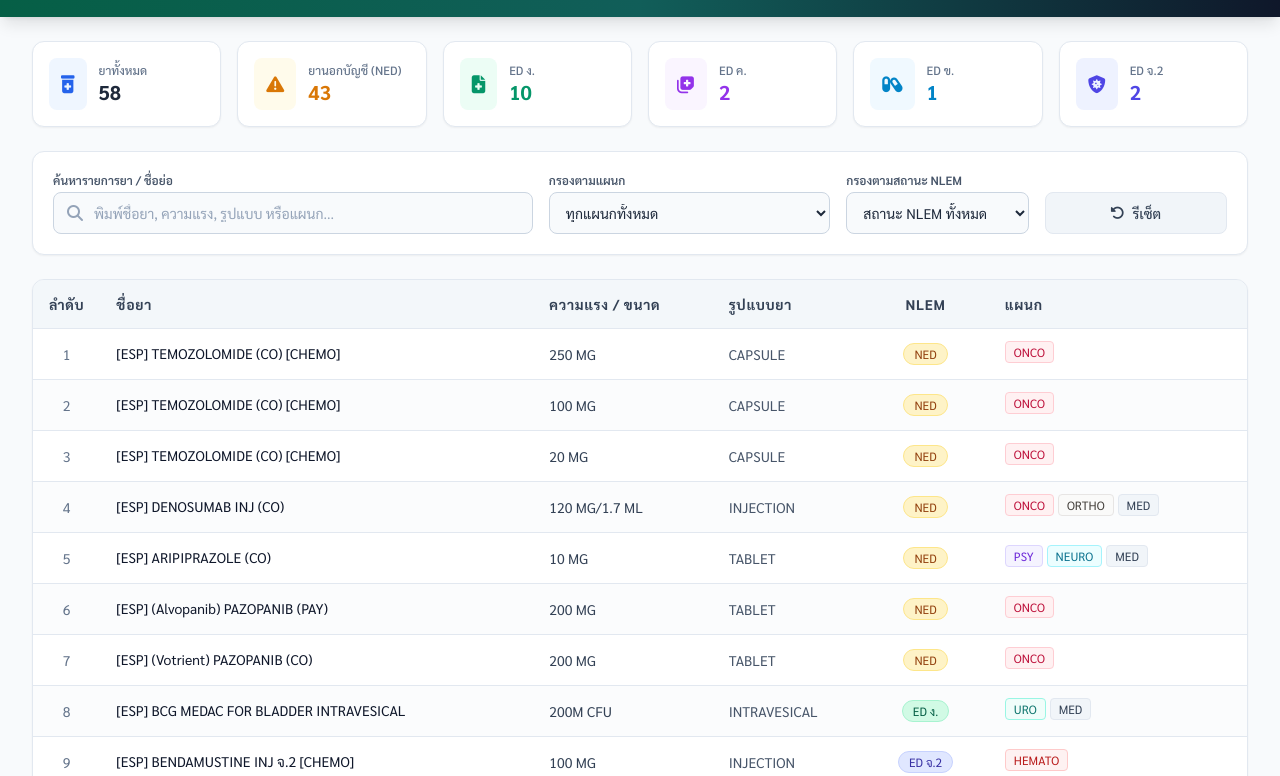
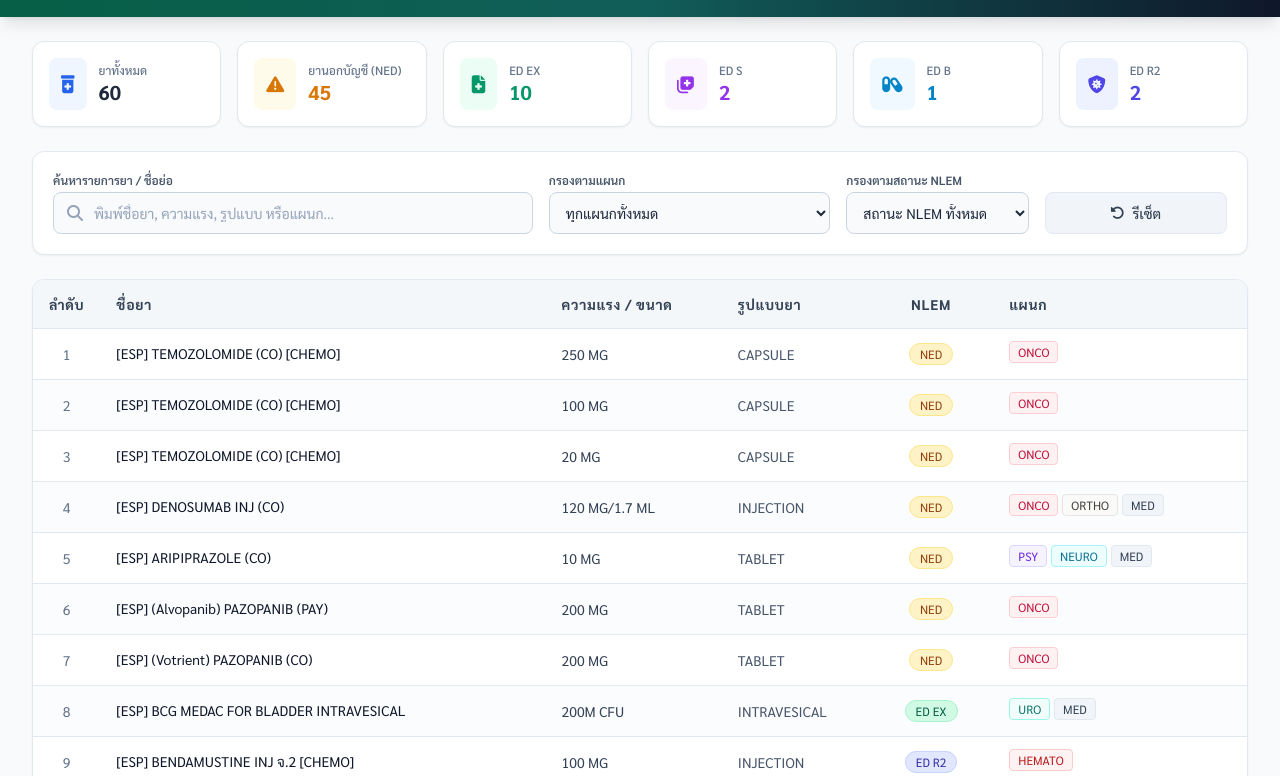
Before and after one commit to porkittipoom/-ESP-DRUG-LIST-KBH, a plain HTML site: page index.html in a window 1280 px wide. Shown: the part 87-863 px from the top of the page. Drawn offline with nearby package versions, Linux system fonts and the light colour scheme.

Commit message:
Add files via upload

```diff
--- a/index.html
+++ b/index.html
@@ -89,13 +89,13 @@
                     </h1>
                     <p class="text-emerald-100 text-sm sm:text-base mt-1 font-medium flex items-center gap-2">
                         <i class="fa-regular fa-calendar-check text-emerald-300"></i>
-                        ข้อมูลอัปเดตล่าสุด: 58 รายการ (ปีงบ2570)
+                        ข้อมูลอัปเดตล่าสุด: 60 รายการ (ปีงบ2570)
                     </p>
                 </div>
-                <!-- Print / Print PDF Button (Replaces Total Badge) -->
-                <button onclick="window.print()" class="flex items-center gap-2.5 bg-emerald-700/80 hover:bg-emerald-600 active:bg-emerald-800 text-white font-medium px-5 py-2.5 rounded-full border border-emerald-500/30 shadow-sm transition-all self-start md:self-auto cursor-pointer">
-                    <i class="fa-solid fa-print text-lg"></i>
-                    <span>พิมพ์ / พิมพ์PDF</span>
+                <!-- Print / Print PDF Button (Compact & Sleek Design) -->
+                <button onclick="window.print()" class="flex items-center gap-2 bg-emerald-700/80 hover:bg-emerald-600 active:bg-emerald-800 text-white text-xs sm:text-sm font-medium px-3.5 py-2 rounded-lg border border-emerald-500/30 shadow-sm transition-all self-start md:self-auto cursor-pointer">
+                    <i class="fa-solid fa-print"></i>
+                    <span>พิมพ์ / พิมพ์ PDF</span>
                 </button>
             </div>
         </div>
@@ -113,7 +113,7 @@
                 </div>
                 <div>
                     <div class="text-xs font-medium text-slate-500">ยาทั้งหมด</div>
-                    <div class="text-xl font-bold text-slate-800" id="stat-total">58</div>
+                    <div class="text-xl font-bold text-slate-800" id="stat-total">60</div>
                 </div>
             </div>
             <!-- NED -->
@@ -123,46 +123,46 @@
                 </div>
                 <div>
                     <div class="text-xs font-medium text-slate-500">ยานอกบัญชี (NED)</div>
-                    <div class="text-xl font-bold text-amber-600" id="stat-ned">43</div>
+                    <div class="text-xl font-bold text-amber-600" id="stat-ned">45</div>
                 </div>
             </div>
-            <!-- ED ง. -->
+            <!-- ED EX -->
             <div class="bg-white p-4 rounded-xl border border-slate-200 shadow-sm flex items-center gap-3">
                 <div class="p-3 bg-emerald-50 text-emerald-600 rounded-lg">
                     <i class="fa-solid fa-file-medical text-lg"></i>
                 </div>
                 <div>
-                    <div class="text-xs font-medium text-slate-500">ED ง.</div>
+                    <div class="text-xs font-medium text-slate-500">ED EX</div>
                     <div class="text-xl font-bold text-emerald-600" id="stat-ed-ng">10</div>
                 </div>
             </div>
-            <!-- ED ค. -->
+            <!-- ED S -->
             <div class="bg-white p-4 rounded-xl border border-slate-200 shadow-sm flex items-center gap-3">
                 <div class="p-3 bg-purple-50 text-purple-600 rounded-lg">
                     <i class="fa-solid fa-notes-medical text-lg"></i>
                 </div>
                 <div>
-                    <div class="text-xs font-medium text-slate-500">ED ค.</div>
+                    <div class="text-xs font-medium text-slate-500">ED S</div>
                     <div class="text-xl font-bold text-purple-600" id="stat-ed-kh">2</div>
                 </div>
             </div>
-            <!-- ED ข. -->
+            <!-- ED B -->
             <div class="bg-white p-4 rounded-xl border border-slate-200 shadow-sm flex items-center gap-3">
                 <div class="p-3 bg-sky-50 text-sky-600 rounded-lg">
                     <i class="fa-solid fa-capsules text-lg"></i>
                 </div>
                 <div>
-                    <div class="text-xs font-medium text-slate-500">ED ข.</div>
+                    <div class="text-xs font-medium text-slate-500">ED B</div>
                     <div class="text-xl font-bold text-sky-600" id="stat-ed-k">1</div>
                 </div>
             </div>
-            <!-- ED จ.2 -->
+            <!-- ED R2 -->
             <div class="bg-white p-4 rounded-xl border border-slate-200 shadow-sm flex items-center gap-3">
                 <div class="p-3 bg-indigo-50 text-indigo-600 rounded-lg">
                     <i class="fa-solid fa-shield-virus text-lg"></i>
                 </div>
                 <div>
-                    <div class="text-xs font-medium text-slate-500">ED จ.2</div>
+                    <div class="text-xs font-medium text-slate-500">ED R2</div>
                     <div class="text-xl font-bold text-indigo-600" id="stat-ed-j2">2</div>
                 </div>
             </div>
@@ -209,10 +209,10 @@
                     <select id="nlem-filter" class="w-full py-2.5 px-3 bg-slate-50 border border-slate-300 rounded-lg text-sm text-slate-800 focus:outline-none focus:ring-2 focus:ring-emerald-500 focus:border-emerald-500 transition-all">
                         <option value="ALL">สถานะ NLEM ทั้งหมด</option>
                         <option value="NED">NED (ยานอกบัญชี)</option>
-                        <option value="ED ง.">ED ง.</option>
-                        <option value="ED ค.">ED ค.</option>
-                        <option value="ED ข.">ED ข.</option>
-                        <option value="ED จ.2">ED จ.2</option>
+                        <option value="ED EX">ED EX</option>
+                        <option value="ED S">ED S</option>
+                        <option value="ED B">ED B</option>
+                        <option value="ED R2">ED R2</option>
                     </select>
                 </div>
 
@@ -263,7 +263,7 @@
 
     <!-- JavaScript Application Code -->
     <script>
-        // Master Dataset (58 Items) - Corrected & Validated
+        // Master Dataset (60 Items)
         const drugData = [
             { id: 1, name: "[ESP] TEMOZOLOMIDE (CO) [CHEMO]", strength: "250 MG", form: "CAPSULE", nlem: "NED", depts: ["ONCO"] },
             { id: 2, name: "[ESP] TEMOZOLOMIDE (CO) [CHEMO]", strength: "100 MG", form: "CAPSULE", nlem: "NED", depts: ["ONCO"] },
@@ -272,26 +272,26 @@
             { id: 5, name: "[ESP] ARIPIPRAZOLE (CO)", strength: "10 MG", form: "TABLET", nlem: "NED", depts: ["PSY", "NEURO", "MED"] },
             { id: 6, name: "[ESP] (Alvopanib) PAZOPANIB (PAY)", strength: "200 MG", form: "TABLET", nlem: "NED", depts: ["ONCO"] },
             { id: 7, name: "[ESP] (Votrient) PAZOPANIB (CO)", strength: "200 MG", form: "TABLET", nlem: "NED", depts: ["ONCO"] },
-            { id: 8, name: "[ESP] BCG MEDAC FOR BLADDER INTRAVESICAL", strength: "200M CFU", form: "INTRAVESICAL", nlem: "ED ง.", depts: ["URO", "MED"] },
-            { id: 9, name: "[ESP] BENDAMUSTINE INJ จ.2 [CHEMO]", strength: "100 MG", form: "INJECTION", nlem: "ED จ.2", depts: ["HEMATO"] },
+            { id: 8, name: "[ESP] BCG MEDAC FOR BLADDER INTRAVESICAL", strength: "200M CFU", form: "INTRAVESICAL", nlem: "ED EX", depts: ["URO", "MED"] },
+            { id: 9, name: "[ESP] BENDAMUSTINE INJ จ.2 [CHEMO]", strength: "100 MG", form: "INJECTION", nlem: "ED R2", depts: ["HEMATO"] },
             { id: 10, name: "[ESP] BRIGATINIB (CO) [CHEMO]", strength: "180 MG", form: "TABLET", nlem: "NED", depts: ["ONCO"] },
             { id: 11, name: "[ESP] BRIGATINIB (CO) [CHEMO]", strength: "90 MG", form: "TABLET", nlem: "NED", depts: ["ONCO"] },
-            { id: 12, name: "[ESP] CLONIDINE", strength: "0.15 MG", form: "TABLET", nlem: "ED ข.", depts: ["MED", "ESRD"] },
+            { id: 12, name: "[ESP] CLONIDINE", strength: "0.15 MG", form: "TABLET", nlem: "ED B", depts: ["MED", "ESRD"] },
             { id: 13, name: "[ESP] DABRAFENIB (CO) [CHEMO]", strength: "75 MG", form: "CAPSULE", nlem: "NED", depts: ["ONCO"] },
-            { id: 14, name: "[ESP] DESMOPRESSIN ACETATE NASAL SPRAY", strength: "0.1 MG/PUFF", form: "NASAL SPRAY", nlem: "ED ง.", depts: ["MED", "ENDOCRINE"] },
-            { id: 15, name: "[ESP] DESMOPRESSIN SOLUTION", strength: "0.1 MG/ML", form: "NASAL DROP", nlem: "ED ง.", depts: ["MED", "ENDOCRINE"] },
+            { id: 14, name: "[ESP] DESMOPRESSIN ACETATE NASAL SPRAY", strength: "0.1 MG/PUFF", form: "NASAL SPRAY", nlem: "ED EX", depts: ["MED", "ENDOCRINE"] },
+            { id: 15, name: "[ESP] DESMOPRESSIN SOLUTION", strength: "0.1 MG/ML", form: "NASAL DROP", nlem: "ED EX", depts: ["MED", "ENDOCRINE"] },
             { id: 16, name: "[ESP] DONEPEZIL (CO)", strength: "23 MG", form: "TABLET", nlem: "NED", depts: ["NEURO", "PSY"] },
             { id: 17, name: "[ESP] ELTROMBOPAG FCT (CO)", strength: "25 MG", form: "TABLET", nlem: "NED", depts: ["HEMATO"] },
             { id: 18, name: "[ESP] ERIBULIN MESYLATE INJ (CO) [CHEMO]", strength: "1MG/2ML", form: "INJECTION", nlem: "NED", depts: ["ONCO"] },
             { id: 19, name: "[ESP] EVOLOCUMAB INJ (CO)", strength: "140 MG/ML", form: "INJECTION", nlem: "NED", depts: ["CARDIO", "MED"] },
-            { id: 20, name: "[ESP] FLECAINIDE (TAMBOCOR)", strength: "100 MG", form: "TABLET", nlem: "ED ง.", depts: ["CARDIO"] },
-            { id: 21, name: "[ESP] FLUCYTOSINE", strength: "500 MG", form: "CAPSULE", nlem: "ED ง.", depts: ["MED", "GI"] },
-            { id: 22, name: "[ESP] FLUDROCORTISONE", strength: "0.1 MG", form: "TABLET", nlem: "ED ง.", depts: ["ENDOCRINE", "MED"] },
-            { id: 23, name: "[ESP] FLUPENTIXOL DECANOATE INJ", strength: "40 MG/2 ML", form: "INJECTION", nlem: "ED ค.", depts: ["PSY"] },
+            { id: 20, name: "[ESP] FLECAINIDE (TAMBOCOR)", strength: "100 MG", form: "TABLET", nlem: "ED EX", depts: ["CARDIO"] },
+            { id: 21, name: "[ESP] FLUCYTOSINE", strength: "500 MG", form: "CAPSULE", nlem: "ED EX", depts: ["MED", "GI"] },
+            { id: 22, name: "[ESP] FLUDROCORTISONE", strength: "0.1 MG", form: "TABLET", nlem: "ED EX", depts: ["ENDOCRINE", "MED"] },
+            { id: 23, name: "[ESP] FLUPENTIXOL DECANOATE INJ", strength: "40 MG/2 ML", form: "INJECTION", nlem: "ED S", depts: ["PSY"] },
             { id: 24, name: "[ESP] GOSERELIN IMPLANT PFS (CO)", strength: "10.8 MG", form: "INJECTION", nlem: "NED", depts: ["ONCO"] },
             { id: 25, name: "[ESP] GOSERELIN IMPLANT PFS (CO)", strength: "3.6 MG", form: "INJECTION", nlem: "NED", depts: ["ONCO"] },
             { id: 26, name: "[ESP] HAEMOPHILUS INFLUENZAE (HIB) VACCINE (CO)", strength: "0.5 ML", form: "INJECTION", nlem: "NED", depts: ["PEDIATRICS", "MED"] },
-            { id: 27, name: "[ESP] INSULIN ASPART INJ", strength: "100IU/ML:3ML", form: "INJECTION", nlem: "ED ง.", depts: ["ENDOCRINE", "MED"] },
+            { id: 27, name: "[ESP] INSULIN ASPART INJ", strength: "100IU/ML:3ML", form: "INJECTION", nlem: "ED EX", depts: ["ENDOCRINE", "MED"] },
             { id: 28, name: "[ESP] IXEKIZUMAB INJ PFS (CO)", strength: "80 MG", form: "INJECTION", nlem: "NED", depts: ["SKIN"] },
             { id: 29, name: "[ESP] LECANEMAB INJ (PAY) [CHEMO]", strength: "200MG/2ML", form: "INJECTION", nlem: "NED", depts: ["NEURO"] },
             { id: 30, name: "[ESP] LEUPRORELIN IMPLANT (PAY)", strength: "5 MG", form: "IMPLANT", nlem: "NED", depts: ["ONCO", "URO"] },
@@ -302,27 +302,29 @@
             { id: 35, name: "[ESP] METHYLPHENIDATE HCL (CO)", strength: "36 MG", form: "TABLET", nlem: "NED", depts: ["PSY"] },
             { id: 36, name: "[ESP] NETUPITANT PALONOSETRON (PAY)", strength: "300 MG/500 MCG", form: "CAPSULE", nlem: "NED", depts: ["ONCO"] },
             { id: 37, name: "[ESP] PALONOSETRON (CO)", strength: "250 MCG/5ML", form: "INJECTION", nlem: "NED", depts: ["ONCO", "MED"] },
-            { id: 38, name: "[ESP] PANCREATIN (CREON)", strength: "10000 IU", form: "CAPSULE", nlem: "ED ง.", depts: ["GI", "SURG", "MED"] },
-            { id: 39, name: "[ESP] PANCREATIN (CREON)", strength: "25000 IU", form: "CAPSULE", nlem: "ED ง.", depts: ["GI", "SURG", "MED"] },
-            { id: 40, name: "[ESP] PANCREATIN (CREON)", strength: "40000 IU", form: "CAPSULE", nlem: "ED ง.", depts: ["GI", "SURG", "MED"] },
+            { id: 38, name: "[ESP] PANCREATIN (CREON)", strength: "10000 IU", form: "CAPSULE", nlem: "ED EX", depts: ["GI", "SURG", "MED"] },
+            { id: 39, name: "[ESP] PANCREATIN (CREON)", strength: "25000 IU", form: "CAPSULE", nlem: "ED EX", depts: ["GI", "SURG", "MED"] },
+            { id: 40, name: "[ESP] PANCREATIN (CREON)", strength: "40000 IU", form: "CAPSULE", nlem: "ED EX", depts: ["GI", "SURG", "MED"] },
             { id: 41, name: "[ESP] RUXOLITINIB (CO)", strength: "5 MG", form: "TABLET", nlem: "NED", depts: ["HEMATO"] },
             { id: 42, name: "[ESP] SECUKINUMAB INJ PFS (CO)", strength: "300 MG/2ML", form: "INJECTION", nlem: "NED", depts: ["SKIN", "MED"] },
             { id: 43, name: "[ESP] SECUKINUMAB INJ PFS (CO)", strength: "150 MG/ML", form: "INJECTION", nlem: "NED", depts: ["SKIN", "MED"] },
             { id: 44, name: "[ESP] SULFINPYRAZONE (CO)", strength: "100 MG", form: "TABLET", nlem: "NED", depts: ["ESRD", "MED"] },
             { id: 45, name: "[ESP] TEGAFUR/OTERACIL/GIMERACIL (CO) [CHEMO]", strength: "25/24.5/7.25 MG", form: "CAPSULE", nlem: "NED", depts: ["ONCO"] },
-            { id: 46, name: "[ESP] TESTOVIRON DEPOT INJ", strength: "250 MG", form: "INJECTION", nlem: "ED ค.", depts: ["ENDOCRINE", "MED"] },
+            { id: 46, name: "[ESP] TESTOVIRON DEPOT INJ", strength: "250 MG", form: "INJECTION", nlem: "ED S", depts: ["ENDOCRINE", "MED"] },
             { id: 47, name: "[ESP] TIRZEPATIDE (PAY)", strength: "10MG/0.6ML:2.4ML", form: "INJECTION", nlem: "NED", depts: ["CARDIO", "ENDOCRINE", "MED"] },
             { id: 48, name: "[ESP] TIRZEPATIDE (PAY)", strength: "7.5MG/0.6ML:2.4ML", form: "INJECTION", nlem: "NED", depts: ["CARDIO", "ENDOCRINE", "MED"] },
             { id: 49, name: "[ESP] TIRZEPATIDE (PAY)", strength: "15 MG/0.6ML:2.4ML", form: "INJECTION", nlem: "NED", depts: ["CARDIO", "ENDOCRINE", "MED"] },
             { id: 50, name: "[ESP] TRAMETINIB (CO) [CHEMO]", strength: "2 MG", form: "TABLET", nlem: "NED", depts: ["ONCO"] },
-            { id: 51, name: "[ESP] VEDOLIZUMAB จ.2 [CHEMO]", strength: "300 MG", form: "INJECTION", nlem: "ED จ.2", depts: ["GI"] },
+            { id: 51, name: "[ESP] VEDOLIZUMAB จ.2 [CHEMO]", strength: "300 MG", form: "INJECTION", nlem: "ED R2", depts: ["GI"] },
             { id: 52, name: "[ESP] (Allutamide) ENZALUTAMIDE (PAY)", strength: "40 MG", form: "CAPSULE", nlem: "NED", depts: ["ONCO", "URO"] },
             { id: 53, name: "[ESP] (Xtandi) ENZALUTAMIDE (CO)", strength: "40 MG", form: "CAPSULE", nlem: "NED", depts: ["ONCO", "URO"] },
             { id: 54, name: "[ESP] โครงการฟรี FRUQUINTINIB [CHEMO]", strength: "5 MG", form: "CAPSULE", nlem: "NED", depts: ["ONCO"] },
             { id: 55, name: "[ESP] โครงการฟรี CRIZOTINIB [CHEMO]", strength: "250 MG", form: "CAPSULE", nlem: "NED", depts: ["ONCO"] },
             { id: 56, name: "[ESP] ABEMACICLIB (CO) [CHEMO]", strength: "150 MG", form: "TABLET", nlem: "NED", depts: ["ONCO"] },
             { id: 57, name: "[ESP] SUNITINIB (CO)", strength: "12.5 MG", form: "TABLET", nlem: "NED", depts: ["ONCO"] },
-            { id: 58, name: "[ESP] L-ISOLEUCINE+L-LEUCINE+L-VALINE (CO)", strength: "952/1904/1144 MG", form: "GRANULES", nlem: "NED", depts: ["GI", "MED"] }
+            { id: 58, name: "[ESP] L-ISOLEUCINE+L-LEUCINE+L-VALINE (CO)", strength: "952/1904/1144 MG", form: "GRANULES", nlem: "NED", depts: ["GI", "MED"] },
+            { id: 59, name: "[ESP] VARICELLA ZOSTER LIVE ATTENUATED VACCINE (PAY)", strength: "1350 PFU / 0.5 ML", form: "INJECTION", nlem: "NED", depts: ["PEDIATRICS", "MED"] },
+            { id: 60, name: "[ESP] (Paxlovid) NIRMATRELVIR + RITONAVIR (CO)", strength: "150 / 100 MG", form: "TABLET", nlem: "NED", depts: ["MED"] }
         ];
 
         // Badge styling helper for NLEM status
@@ -330,13 +332,13 @@
             switch (status) {
                 case 'NED':
                     return 'bg-amber-100 text-amber-800 border-amber-200';
-                case 'ED ง.':
+                case 'ED EX':
                     return 'bg-emerald-100 text-emerald-800 border-emerald-200';
-                case 'ED ค.':
+                case 'ED S':
                     return 'bg-purple-100 text-purple-800 border-purple-200';
-                case 'ED ข.':
+                case 'ED B':
                     return 'bg-sky-100 text-sky-800 border-sky-200';
-                case 'ED จ.2':
+                case 'ED R2':
                     return 'bg-indigo-100 text-indigo-800 border-indigo-200';
                 default:
                     return 'bg-slate-100 text-slate-800 border-slate-200';
```
